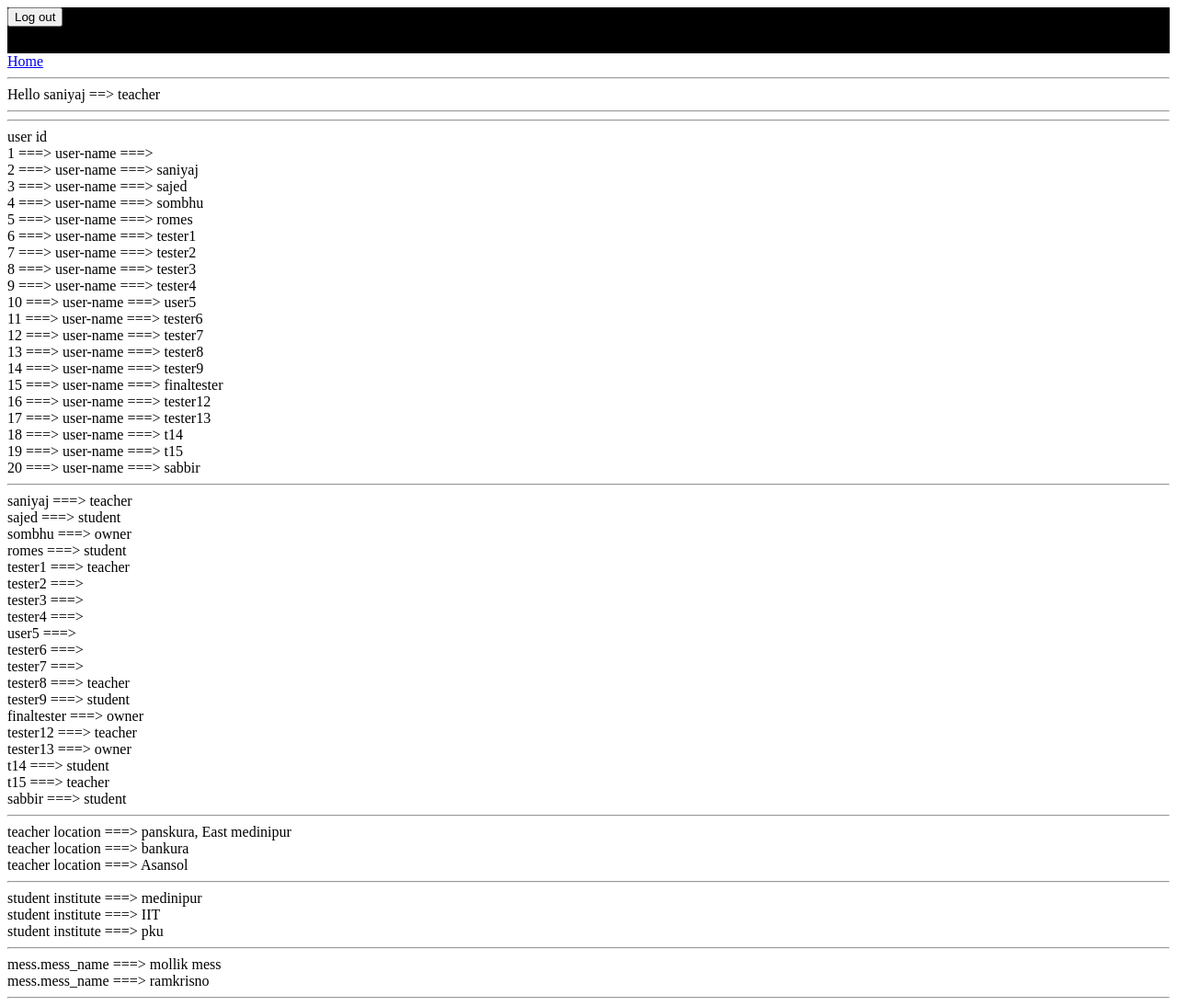
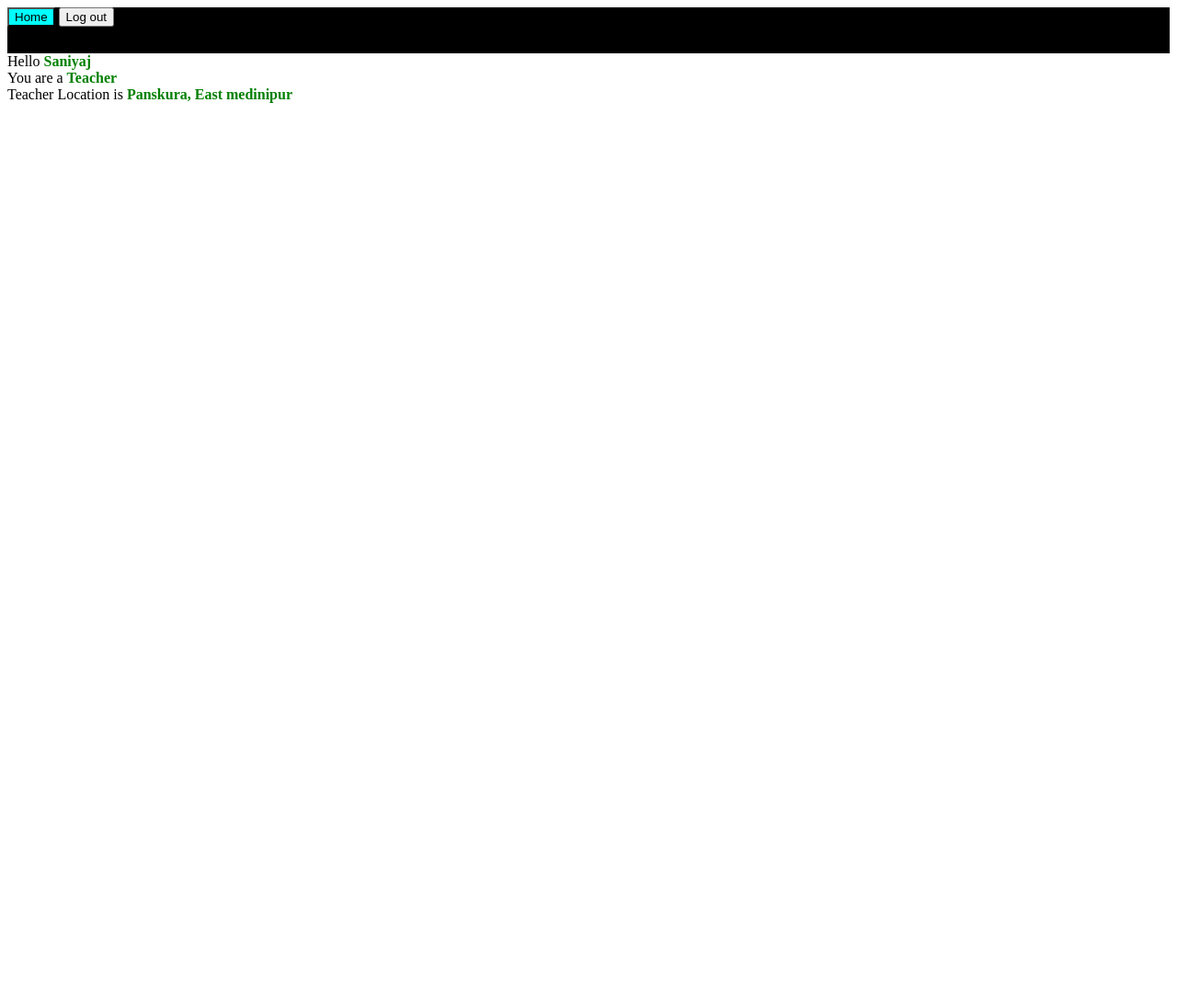
Before and after one commit to Saniyaj21/StudentQ, a Django app: page / in a window 1280 px wide. Shown: the whole page at 92% size. After the commit the page ends 112 px from the top, so only its background shows below. Run offline with Django 4.2, Linux system fonts and the light colour scheme; a user stored in the database is signed in; data comes from the database, SQL or seed files in the repository; both versions use the stored data as it was after the commit.

Commit message:
static folder added

```diff
--- /dev/null
+++ b/Base/static/styles/main.css
@@ -0,0 +1,4 @@
+.btn{
+    background-color: aqua;
+    color: black;
+}
--- a/Base/templates/home.html
+++ b/Base/templates/home.html
@@ -1,7 +1,29 @@
 {% extends 'main.html' %}
 
 {% block body %}
-  Hello {{ user.username }} ==> {{ user.profile.role }}<hr />
+  <style>
+    span {
+      color: green;
+      font-weight: 700;
+    }
+  </style>
+
+  <div class="main">
+    Hello <span>{{ user.username|capfirst }}</span>
+    <br />
+    You are a <span>{{ user.profile.role|capfirst }}</span>
+    <br />
+
+    {% if user.profile.role == 'teacher' %}
+      Teacher Location is <span>{{ teacher.location|capfirst }}</span>
+      <br />
+      {% elif user.profile.role == 'student' %}Student Institute is <span>{{ student.institute|capfirst }}</span>
+      <br />
+      {% elif user.profile.role == 'student' %}Owner of Mess <span>{{ owner.mess_name|capfirst }}</span>
+    {% endif %}
+  </div>
+
+  {% comment %} <hr />
 
   <hr />user id
   <br />
@@ -34,5 +56,5 @@
     mess.mess_name ===> {{ mess.mess_name }}
     <br />
   {% endfor %}
-  <hr />
+  <hr /> {% endcomment %}
 {% endblock %}
--- a/Base/templates/main.html
+++ b/Base/templates/main.html
@@ -1,3 +1,5 @@
+{% load static %}
+
 <!DOCTYPE html>
 <html lang="en">
   <head>
@@ -6,6 +8,8 @@
     <meta name="viewport" content="width=device-width, initial-scale=1.0" />
     <title>StudentQ</title>
     <link rel="shortcut icon" href="favicon.ico" type="image/x-icon" />
+    <link rel="stylesheet" href="{% static 'styles/main.css' %}">
+
 
     <style>
       nav {
@@ -17,19 +21,23 @@
   </head>
 
   <body>
-    <nav> {% if request.user.is_authenticated %}
+    <nav>
+      <a href="{% url 'home' %}"><button class="btn">Home</button></a>
+       {% if request.user.is_authenticated %}
       <a href="{% url 'logout' %}"><button>Log out</button></a>
       {% else %}
       <a href="{% url 'login' %}"><button>Log in</button></a>
       <a href="{% url 'register' %}"><button>register</button></a>
 
-      {% endif %}</nav>
+      {% endif %}
+    </nav>
 
+{% comment %} closeable messages {% endcomment %}
 
+    {% for message in messages %}
+    {{message}}
+    {% endfor %}
 
-
-    <a href="{% url 'home' %}">Home</a>
-    <hr>
 
     {% block body %}
 
--- a/Base/urls.py
+++ b/Base/urls.py
@@ -4,13 +4,10 @@ from . import views
 urlpatterns = [
     path('', views.home, name='home'),
 
-    # path('register/', views.register, name='register'),
-    # path('login/', views.login, name='login'),
-
     path('login/', views.loginPage, name='login'),
     path('logout/', views.logoutUser, name='logout'),
     path('register/', views.registerUser, name='register'),
 
     path('profile-details/', views.profileDetails, name='profile-details'),
-    path('role-details/', views.roleDetails, name='role-details')
+    path('role-details/', views.roleDetails, name='role-details'),
 ]
--- a/Base/views.py
+++ b/Base/views.py
@@ -1,5 +1,5 @@
+
 from django.shortcuts import render
-
 from django.shortcuts import render, redirect
 from django.contrib.auth import authenticate, login
 from .forms import RegisterUserForm
@@ -13,6 +13,8 @@ from .models import Profile, Student, Teacher, Owner
 
 def loginPage(request):
 
+    context = {}
+
     if request.user.is_authenticated:
         return redirect('home')
     if request.method == "POST":
@@ -21,8 +23,12 @@ def loginPage(request):
 
         try:
             user = User.objects.get(username=username)
+            if user.password != password:
+                context['messages'] = "Password not matched"
         except:
-            messages.error(request, 'User does not exists')
+            context['messages'] = "User does not exists"
+            # messages.error(request, 'User does not exists')
+
         user = authenticate(request, username=username, password=password)
 
         if user is not None:
@@ -31,8 +37,7 @@ def loginPage(request):
         else:
             messages.error(request, 'Username or passward does not exists')
 
-
-    return render(request, 'login.html')
+    return render(request, 'login.html', context)
 
 
 
@@ -46,8 +51,6 @@ def registerUser(request):
 
     form = RegisterUserForm()
 
-
-
     if request.method == "POST":
         form = RegisterUserForm(request.POST)
         # form = UserCreationForm(request.POST)
@@ -59,29 +62,27 @@ def registerUser(request):
             profile = Profile.objects.create(user=user)
             return redirect('profile-details')
 
-
-
         else:
             messages.error(request, 'Something error happend,Try again!')
 
     return render(request, 'register.html', {'form': form})
 
+@login_required(login_url='login')
+def home(request):
+    context = {}
 
-def home(request):
-    msg = "Message from backend"
+    if request.user.profile.role == 'student':
+        student = Student.objects.get(student_userid  = request.user.id)
+        context["student"] = student
 
-    users = User.objects.all()
-    profiles = Profile.objects.all()
-    students = Student.objects.all()
-    teachers = Teacher.objects.all()
-    messes = Owner.objects.all()
+    elif request.user.profile.role == 'teacher':
+        teacher = Teacher.objects.get(teacher_userid  = request.user.id)
+        context["teacher"] = teacher
 
+    if request.user.profile.role == 'owner':
+        owner = Owner.objects.get(mess_userid  = request.user.id)
+        context["owner"] = owner
 
-
-
-
-
-    context = {'msg': msg, 'users':users,'profiles':profiles, 'teachers':teachers, 'students':students, 'messes':messes}
     return render(request, 'home.html', context )
 
 
@@ -162,12 +163,6 @@ def roleDetails(request):
 
             return redirect('home')
 
-
-
-
     context ={'page':page}
 
-
-
-
     return render(request, 'role-details.html', context)
```
Also changed, not shown: db.sqlite3.
